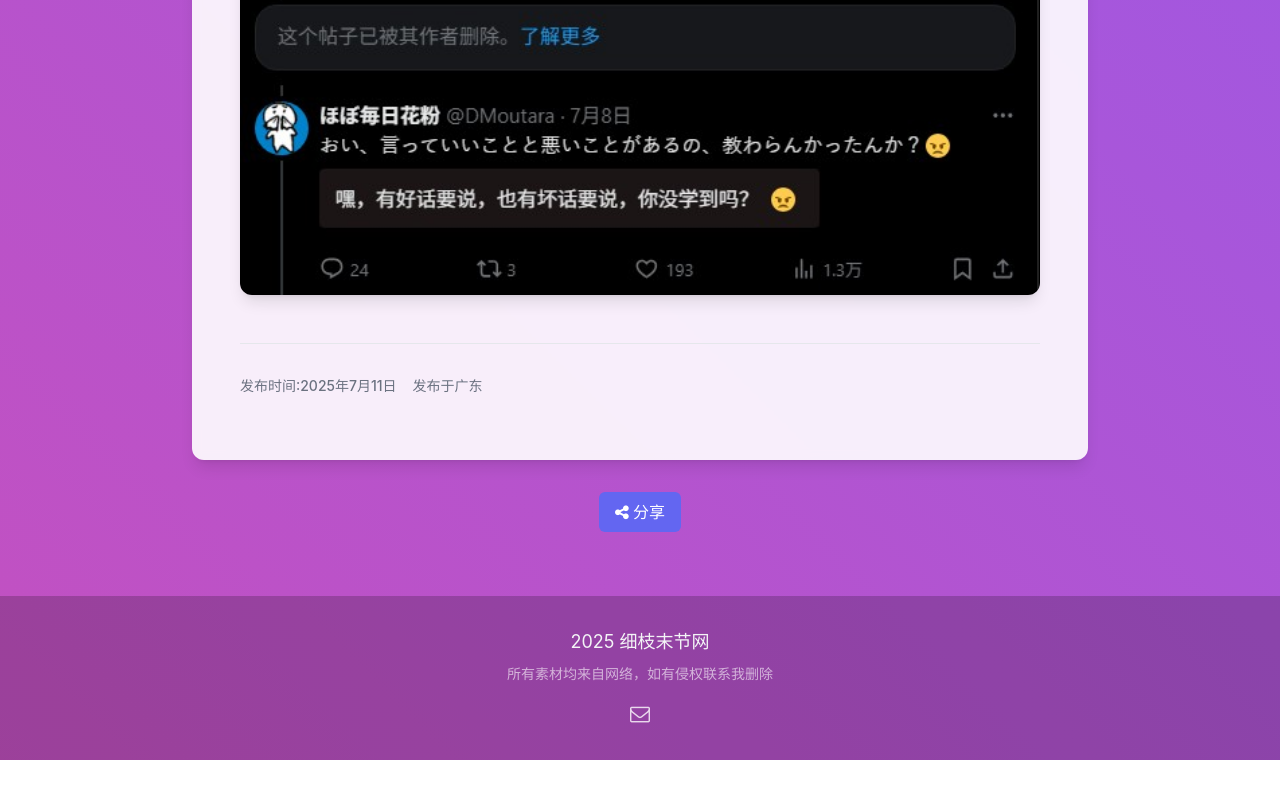
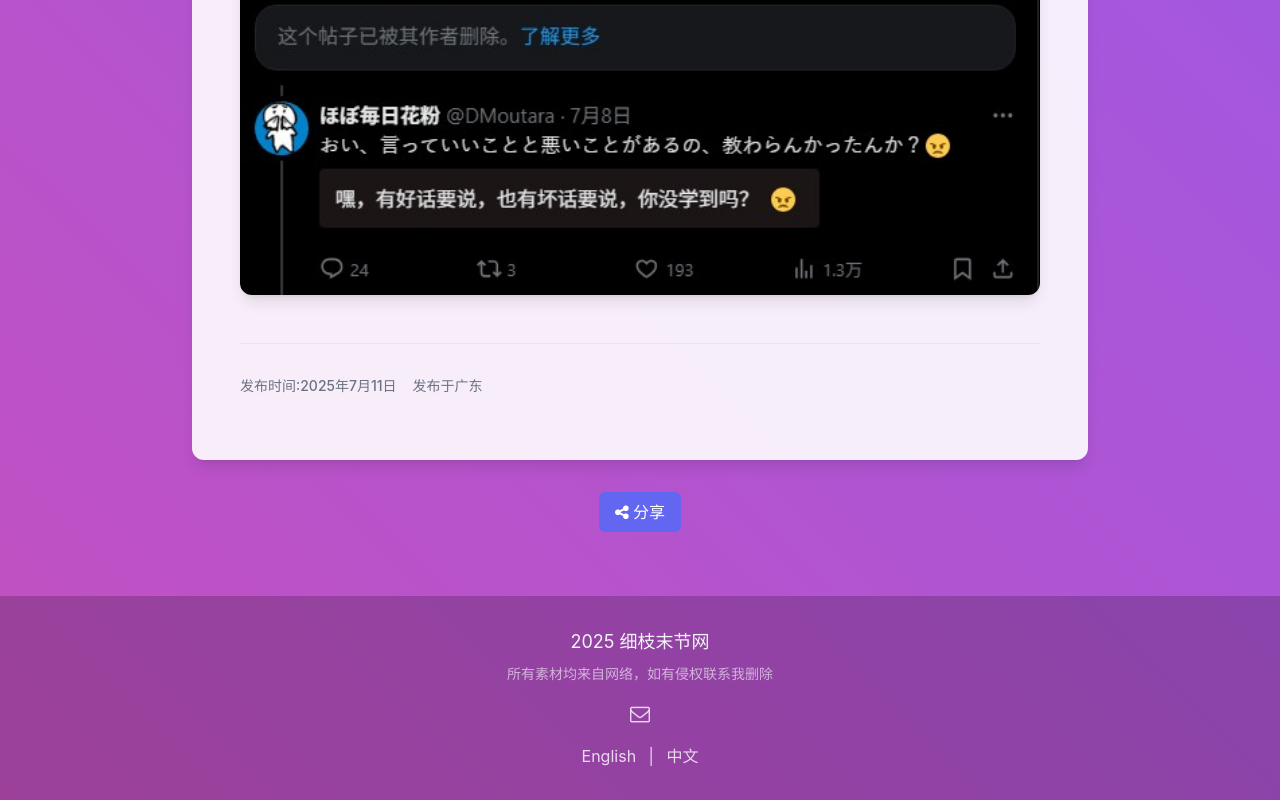
Before and after one commit to xfchd090909/xizhimojie, a plain HTML site: page 202507111224/202507111224.html in a window 1280 px wide. Shown: the part 2628-3428 px from the top of the page. Before the commit the page ends 3388 px from the top, so only its background shows below. Drawn offline with nearby package versions, Linux system fonts and the light colour scheme.

Commit message:
Update 202507111224.html

```diff
--- a/202507111224/202507111224.html
+++ b/202507111224/202507111224.html
@@ -167,6 +167,12 @@
       <button id="emailBtn" class="text-white/80 hover:text-white transition-colors">
         <i class="fa fa-envelope-o text-xl"></i>
       </button>
+      <!-- 语言 -->
+      <div class="mt-4">
+        <a href="index.en.html" class="text-white/80 hover:text-white transition-colors mx-2">English</a>
+        <span class="text-white/80">|</span>
+        <a href="index.html" class="text-white/80 hover:text-white transition-colors mx-2">中文</a>
+      </div>
     </div>
   </footer>
 
```
